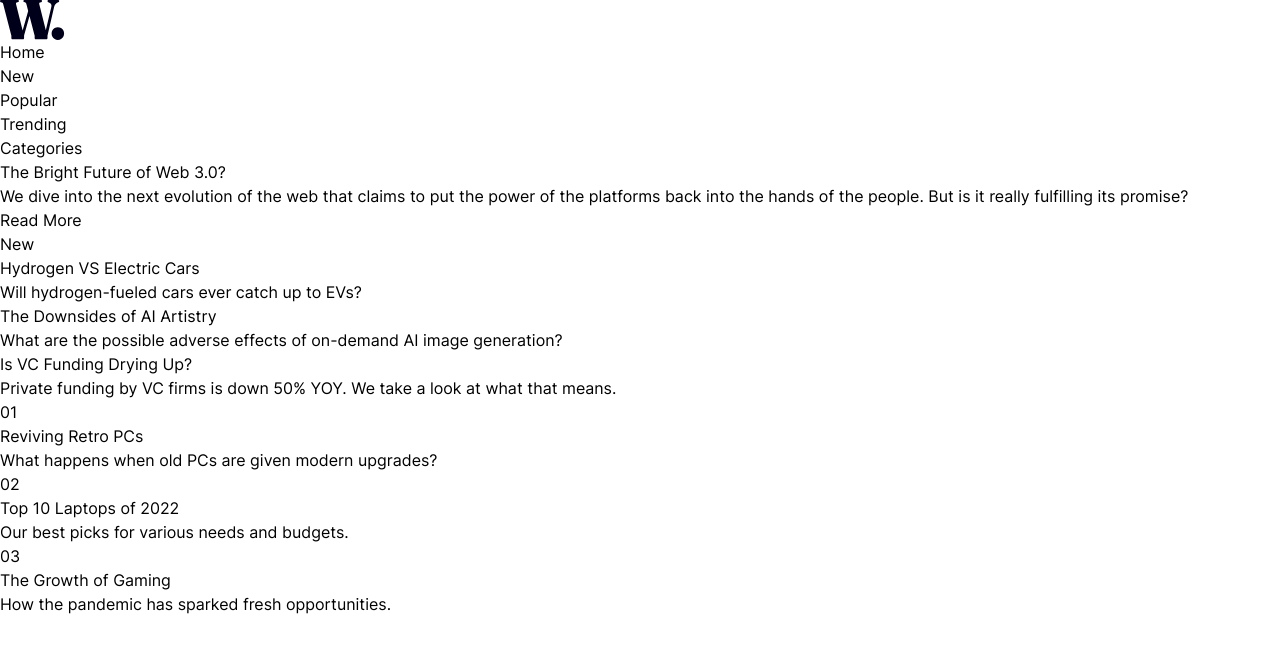
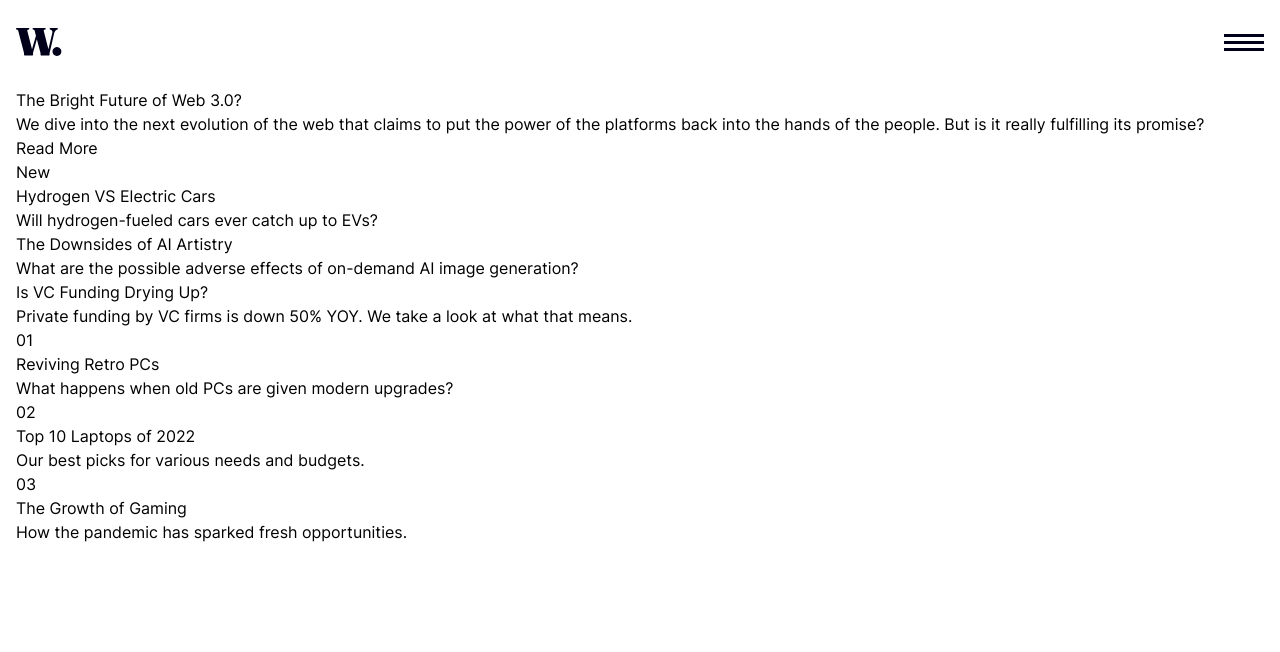
Before and after one commit to cjoak1028/news-homepage, a website: page index.html in a window 1280 px wide. Drawn offline with Linux system fonts and the light colour scheme.

Commit message:
Implement header

```diff
--- a/index.html
+++ b/index.html
@@ -26,18 +26,19 @@
       }
     </style> -->
   </head>
-  <body class="font-inter">
-    <header>
-      <img src="./assets/images/logo.svg" alt="Company logo" />
-      <nav>
-        <ul>
+  <body class="font-inter px-4 py-7">
+    <header class="flex justify-between items-center mb-8">
+      <img src="./assets/images/logo.svg" alt="Company logo" class="h-7" />
+      <button><img src="./assets/images/icon-menu.svg" /></button>
+      <!-- <nav>
+        <ul class="flex">
           <li><a>Home</a></li>
           <li><a>New</a></li>
           <li><a>Popular</a></li>
           <li><a>Trending</a></li>
           <li><a>Categories</a></li>
         </ul>
-      </nav>
+      </nav> -->
     </header>
     <main>
       <article>
```
Also changed, not shown: output.css.
